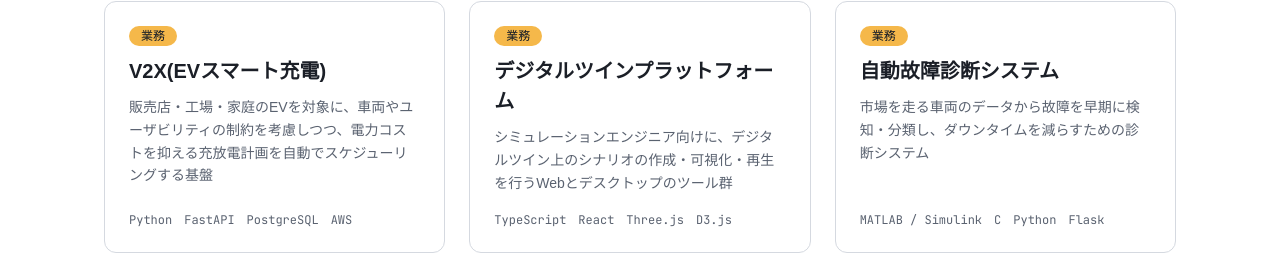
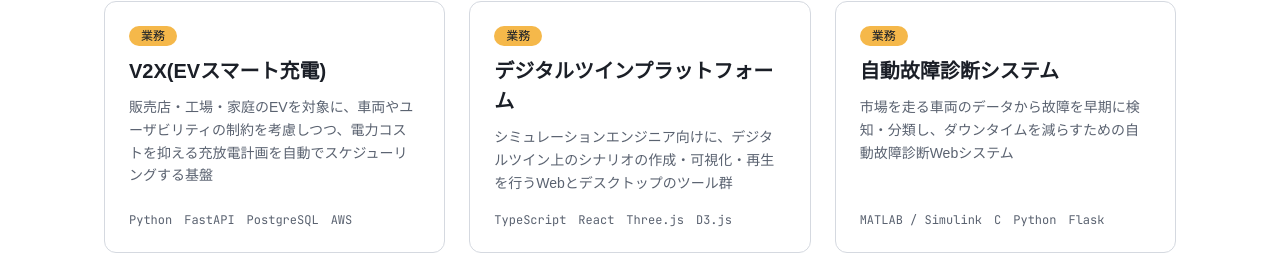
Before and after one commit to koshio123/portfolio, a Next.js app: page /projects in a window 1280 px wide. Shown: the part 483-737 px from the top of the page. Built offline with nearby package versions, Linux system fonts and the light colour scheme; a web font is replaced by a local one.

Commit message:
Projects: 自動故障診断システムの概要を修正

```diff
--- a/content/projects.ts
+++ b/content/projects.ts
@@ -62,7 +62,7 @@ export const projects: Project[] = [
     slug: "fault-diagnosis",
     title: "自動故障診断システム",
     kind: "work",
-    summary: "市場を走る車両のデータから故障を早期に検知・分類し、ダウンタイムを減らすための診断システム",
+    summary: "市場を走る車両のデータから故障を早期に検知・分類し、ダウンタイムを減らすための自動故障診断Webシステム",
     period: "2019.04 – 2022.12",
     role: {
       areas: ["要件定義", "設計", "実装", "テスト", "デプロイ"],
```
